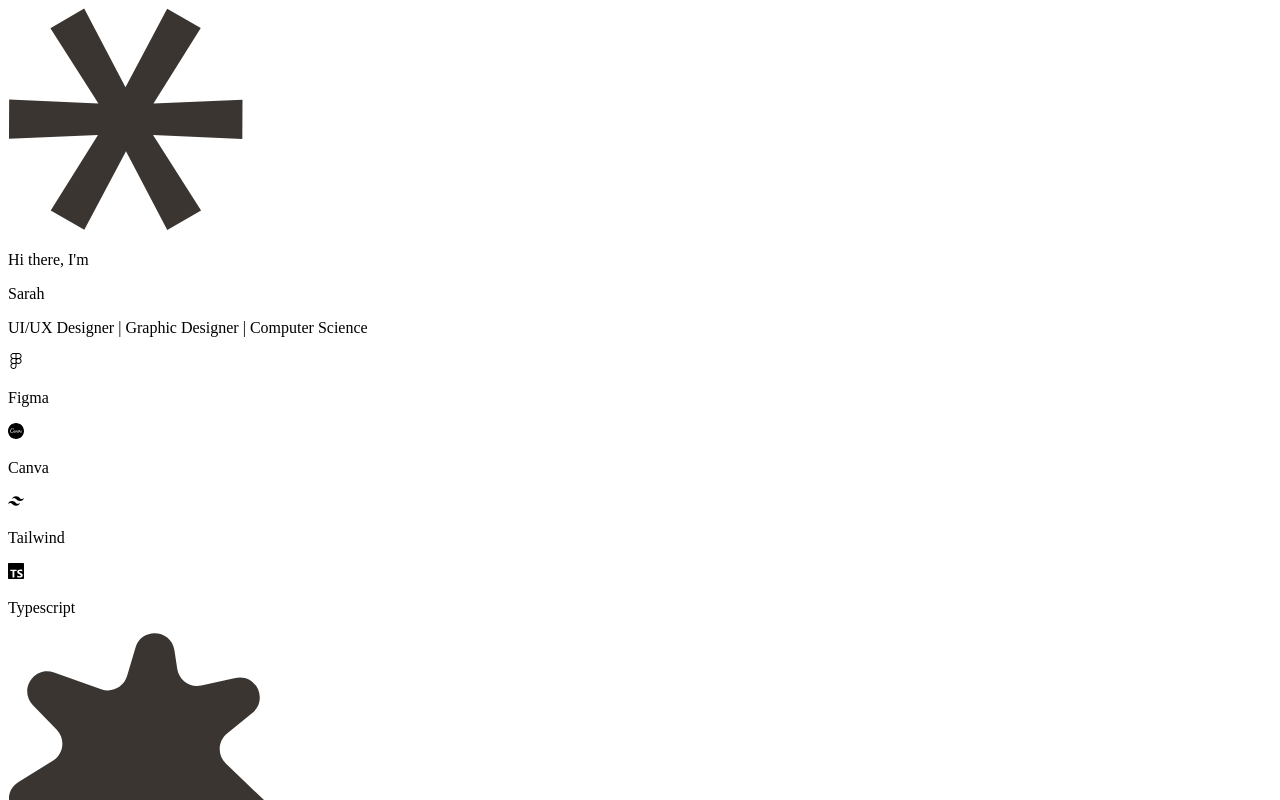
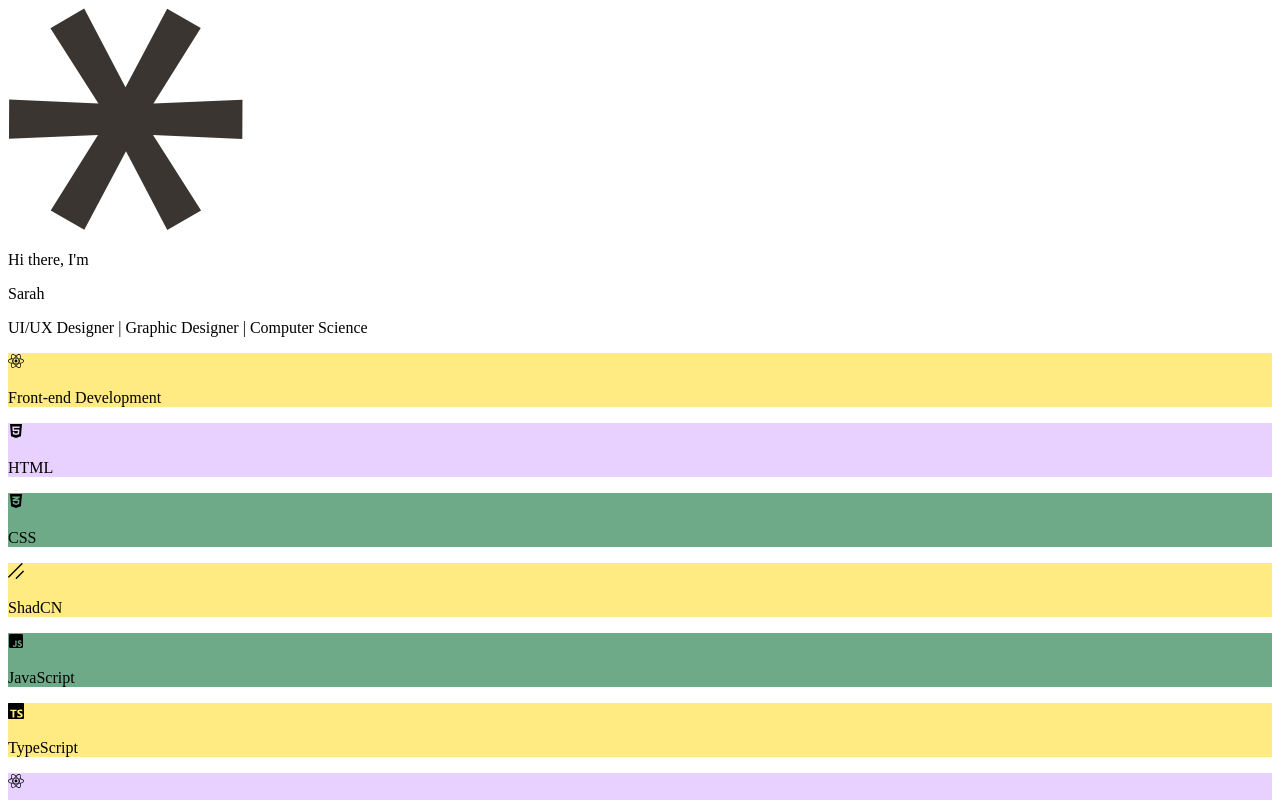
Before and after one commit to SanHaw/portfolio, a Next.js app: page /About in a window 1280 px wide. Shown: the top 800 px of the page. Built offline with nearby package versions, Linux system fonts and the light colour scheme.

Commit message:
About || Edited tags on hero section, started adding projects as well, changed layout of projects lately card contents

```diff
--- a/src/components/ProjectCard.tsx
+++ b/src/components/ProjectCard.tsx
@@ -1,14 +1,14 @@
-// components/ProjectCard.tsx
-
 import React from 'react';
 
 interface ProjectCardProps {
   title: string;
-  description: string;
+  role?: string[]; // predefined roles
   imageUrl: string;
+  status: string;
+  otherRole?: { label: string; color: string }[]; // optional custom roles
 }
 
-const ProjectCard: React.FC<ProjectCardProps> = ({ title, description, imageUrl }) => {
+const ProjectCard: React.FC<ProjectCardProps> = ({ title, role = [], imageUrl, status, otherRole = [] }) => {
   return (
     <div className="ml-4 my-2 2xl:my-4
                     max-w-full h-32 2xl:h-40 sm:h-28
@@ -30,19 +30,41 @@ const ProjectCard: React.FC<ProjectCardProps> = ({ title, description, imageUrl
           <h2 className="font-[Instrument] font-medium
                         text-3xl sm:text-xl
                         text-gray-900
-                    mb-4
-          ">Project name</h2>
-          <p className="
-                  text-gray-800
-                  text-base sm:text-sm
-                  mt-[-12px]
-                  leading-snug line-clamp-2
-          ">
-            {description}
+                        mb-2
+          ">{title}</h2>
+
+          {/* Roles Section */}
+          <div className="flex flex-wrap gap-2 mb-2">
+            {/* Predefined Roles */}
+            {role.map((r, index) => (
+              <span
+                key={index}
+                className="px-2 py-1 text-xs rounded-full text-black"
+                style={{ backgroundColor: '#A3CED6' }}
+              >
+                {r}
+              </span>
+            ))}
+
+            {/* Other Roles */}
+            {otherRole.map((other, index) => (
+              <span
+                key={`other-${index}`}
+                className="px-2 py-1 text-xs rounded-full text-black"
+                style={{ backgroundColor: '#A3CED6' }}
+              >
+                {other.label}
+              </span>
+            ))}
+          </div>
+
+          {/* Status */}
+          <p className="text-gray-700 text-sm">
+            {status}
           </p>
         </div>
 
-        {/* Bottom Arrow Icon */}
+        {/* Bottom Arrow Icon (you can put something later) */}
         <div className="flex justify-end mt-6">
         </div>
       </div>
--- /dev/null
+++ b/src/components/SkillPill.tsx
@@ -0,0 +1,23 @@
+import React from 'react';
+
+interface SkillPillProps {
+  icon: React.ElementType;
+  label: string;
+  backgroundColor: string;
+}
+
+function SkillPill({ icon: Icon, label, backgroundColor }: SkillPillProps) {
+  return (
+    <div className="pr-2">
+      <div
+        className="flex items-center whitespace-nowrap p-1 px-4 my-2 rounded-xl pr-4"
+        style={{ backgroundColor }}
+      >
+        <Icon className="mt-1 mr-2 flex-shrink-0" />
+        <p className="whitespace-nowrap">{label}</p>
+      </div>
+    </div>
+  );
+}
+
+export default SkillPill;
--- a/src/pages/About.tsx
+++ b/src/pages/About.tsx
@@ -3,13 +3,76 @@ import {
   HoverCardTrigger
 } from "@/components/ui/hover-card";
 import React from "react";
-import { FaFigma } from "react-icons/fa";
-import { SiCanva, SiTailwindcss, SiTypescript } from "react-icons/si";
+import { FaCss3Alt, FaFigma, FaGitAlt, FaGithub, FaHtml5, FaJsSquare, FaPython, FaReact, FaTrello } from 'react-icons/fa';
+import { SiCanva, SiShadcnui, SiTypescript } from 'react-icons/si';
 import ProjectCard from '../components/ProjectCard';
 
 
 
-// import '../styling/Tag.css';
+import SkillPill from '../components/SkillPill.tsx';
+
+let skills = [
+  { label: 'Front-end Development', icon: FaReact },
+  { label: 'HTML', icon: FaHtml5 },
+  { label: 'CSS', icon: FaCss3Alt },
+  { label: 'ShadCN', icon: SiShadcnui },
+  { label: 'JavaScript', icon: FaJsSquare },
+  { label: 'TypeScript', icon: SiTypescript },
+  { label: 'React', icon: FaReact },
+  { label: 'Git', icon: FaGitAlt },
+  { label: 'Github', icon: FaGithub },
+  { label: 'Python', icon: FaPython },
+  { label: 'Figma', icon: FaFigma },
+  { label: 'Canva', icon: SiCanva },
+  { label: 'Project Management', icon: FaTrello },
+
+
+];
+
+// let skills = [
+//   { label: 'Project Management', icon: FaTrello },
+//   { label: 'SCRUM', icon: FaTrello },
+//   { label: 'AGILE', icon: FaTrello },
+//   { label: 'QA Testing', icon: FaSlack },
+//   { label: 'UX/UI Design', icon: FaFigma },
+//   { label: 'User Research', icon: FaFigma },
+//   { label: 'Front-end Development', icon: FaReact },
+//   { label: 'Wireframing', icon: FaFigma },
+//   { label: 'Prototyping', icon: FaFigma },
+//   { label: 'User-Centered Design', icon: FaFigma },
+//   { label: 'Atomic Design', icon: MdOutlineDesignServices },
+//   { label: 'Component-Based Design', icon: MdOutlineDesignServices },
+//   { label: 'Interaction design', icon: FaFigma },
+//   { label: 'Micro-interactions', icon: FaFigma },
+//   { label: 'Mobile UI design', icon: FaFigma },
+//   { label: 'App design', icon: FaFigma },
+//   { label: 'Webpage design', icon: FaHtml5 },
+//   { label: 'HTML', icon: FaHtml5 },
+//   { label: 'CSS', icon: FaCss3Alt },
+//   { label: 'ShadCN', icon: SiShadcnui },
+//   { label: 'Git', icon: FaGitAlt },
+//   { label: 'Github', icon: FaGithub },
+//   { label: 'Excel', icon: AiFillFileExcel },
+//   { label: 'Google Suite', icon: BsGoogle },
+//   { label: 'Trello', icon: FaTrello },
+//   { label: 'Slack', icon: FaSlack },
+//   { label: 'Notion', icon: SiNotion },
+//   { label: 'ClickUp', icon: SiClickup },
+//   { label: 'Figma', icon: FaFigma },
+//   { label: 'Responsive Design', icon: FaFigma },
+//   { label: 'Canva', icon: SiCanva },
+//   { label: 'MySQL', icon: SiMysql },
+//   { label: 'Branding Design', icon: MdOutlineDesignServices },
+//   { label: 'Identity Design', icon: MdOutlineDesignServices },
+//   { label: 'Graphic Design', icon: MdOutlineDesignServices },
+//   { label: 'Information Design', icon: MdOutlineDesignServices },
+//   { label: 'JavaScript', icon: FaJsSquare },
+//   { label: 'TypeScript', icon: SiTypescript },
+//   { label: 'React', icon: FaReact },
+//   { label: 'Python', icon: FaPython },
+// ];
+
+let colors = ['#FFEB81', '#E8D0FF', '#A3CED6', '#6EAA87'];
 
 const About: React.FC = () => {
   return (
@@ -44,45 +107,24 @@ const About: React.FC = () => {
                 <p className="font-[Instrument] text-5xl 2xl:7xl">Hi there, I'm</p>
                 <p className=" font-[Nowcloud] text-9xl 2xl:text-[10rem] ">Sarah</p>
                 <p className="font-[Instrument] text-3xl 2xl:5xl">UI/UX Designer | Graphic Designer | Computer Science</p>
-                <div className="py-4 text-stone-700 inline-block">
-                  <div className="flex w-[70%] overflow- ">
-
-                    <div className="pr-2">
-                      <div className="flex bg-[#FFEB81] p-1 px-4 rounded-xl pr-4">
-                        <FaFigma className="mt-1 mr-2" />
-                        <p>Figma</p>
-                      </div>
-                    </div>
-                    <div className="pr-2">
-                      <div className="flex bg-[#E8D0FF] p-1 px-4 rounded-xl pr-4">
-                      <SiCanva className="mt-1 mr-2" />
-                      <p>Canva</p>
-                      </div>
-                    </div>
-                    <div className="pr-2">
-                      <div className="flex bg-[#A3CED6] p-1 px-4 rounded-xl pr-4">
-                      <SiTailwindcss className="mt-1 mr-2" />
-                      <p>Tailwind</p>
-                      </div>
-                    </div>
-                    <div className="pr-2">
-                      <div className="flex bg-[#6EAA87] p-1 px-4 rounded-xl pr-4">
-                      <SiTypescript className="mt-1 mr-2" />
-                      <p>Typescript</p>
-                      </div>
-                    </div>
+                <div className="py-4 text-stone-700 inline-block flex-wrap">
+                  <div className="flex w-[100%] flex-wrap">
+                    {skills.map((skill, index) => {
+                      let randomColor = colors[Math.floor(Math.random() * colors.length)];
+                      return (
+                        <SkillPill
+                          key={index}
+                          icon={skill.icon}
+                          label={skill.label}
+                          backgroundColor={randomColor}
+                        />
+                      );
+                    })}
                   </div>
                 </div>
               </span>
             </div>
 
-            {/* <div className="flex items-center justify-end w-0">
-              <div className="flex flex-col gap-y-0 w-full">
-                <div className="w-full aspect-square bg-[#6EAA87] rounded-md"></div>
-                <div className="w-full aspect-square bg-[#A3CED6] rounded-md"></div>
-                <div className="w-full aspect-square bg-[#FFEB81] rounded-md"></div>
-              </div>
-            </div> */}
             </div>
 
            {/* ---------------------------------------------------------------------- */}
@@ -182,20 +224,36 @@ const About: React.FC = () => {
                       <div className="flex justify-end justify-items-end 2xl:mt-2">
                         <div className="w-full flex flex-col justify-between h-full">
                         <ProjectCard
-                            title="Project name"
-                            description="Lorem ipsum dolor sit amet, consectetur adipiscing elit, sed do eiusmod tempor incididunt ut labore et"
-                            imageUrl="../public/work/temp.jpg" // Make sure this image exists in your public folder
+                          title="Project Beta"
+                          role={["QA Testing"]}
+                          otherRole={[
+                            { label: "SEO Specialist", color: "#4ADE80" }, // custom role
+                            { label: "DevOps", color: "#60A5FA" }
+                          ]}
+                          imageUrl="/img/project2.png"
+                          status="Ongoing"
                       />
                       <ProjectCard
-                            title="Project name"
-                            description="Lorem ipsum dolor sit amet, consectetur adipiscing elit, sed do eiusmod tempor incididunt ut labore et"
-                            imageUrl="../public/work/temp.jpg" // Make sure this image exists in your public folder
+                        title="Project Beta"
+                        role={["QA Testing"]}
+                        otherRole={[
+                          { label: "SEO Specialist", color: "#4ADE80" }, // custom role
+                          { label: "DevOps", color: "#60A5FA" }
+                        ]}
+                        imageUrl="/img/project2.png"
+                        status="Ongoing"
                       />
                       <ProjectCard
-                            title="Project name"
-                            description="Lorem ipsum dolor sit amet, consectetur adipiscing elit, sed do eiusmod tempor incididunt ut labore et"
-                            imageUrl="../public/work/temp.jpg" // Make sure this image exists in your public folder
+                        title="Project Beta"
+                        role={["QA Testing"]}
+                        otherRole={[
+                          { label: "SEO Specialist", color: "#4ADE80" }, // custom role
+                          { label: "DevOps", color: "#60A5FA" }
+                        ]}
+                        imageUrl="/img/project2.png"
+                        status="Ongoing"
                       />
+
                           <div className="flex justify-end pr-3">
                             <HoverCard>
                               <HoverCardTrigger>
@@ -203,6 +261,8 @@ const About: React.FC = () => {
                                                   text-stone-800 font-[Instrument]
                                                   text-xl 2xl:text-3xl
                                                   2xl:mt-1
+
+    >
                                 ">See more</button>
                               </HoverCardTrigger>
                             </HoverCard>
```
Lines whose indentation alone changed are shown as unchanged.
